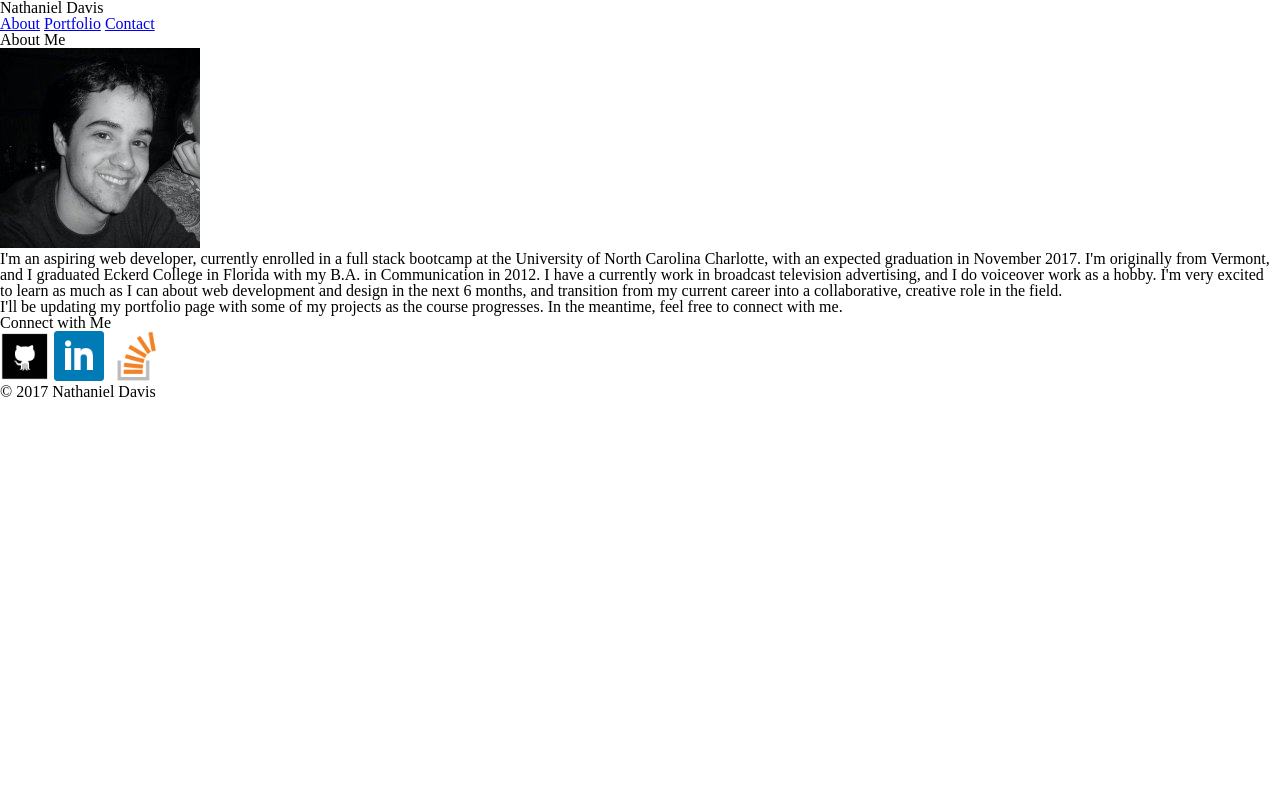
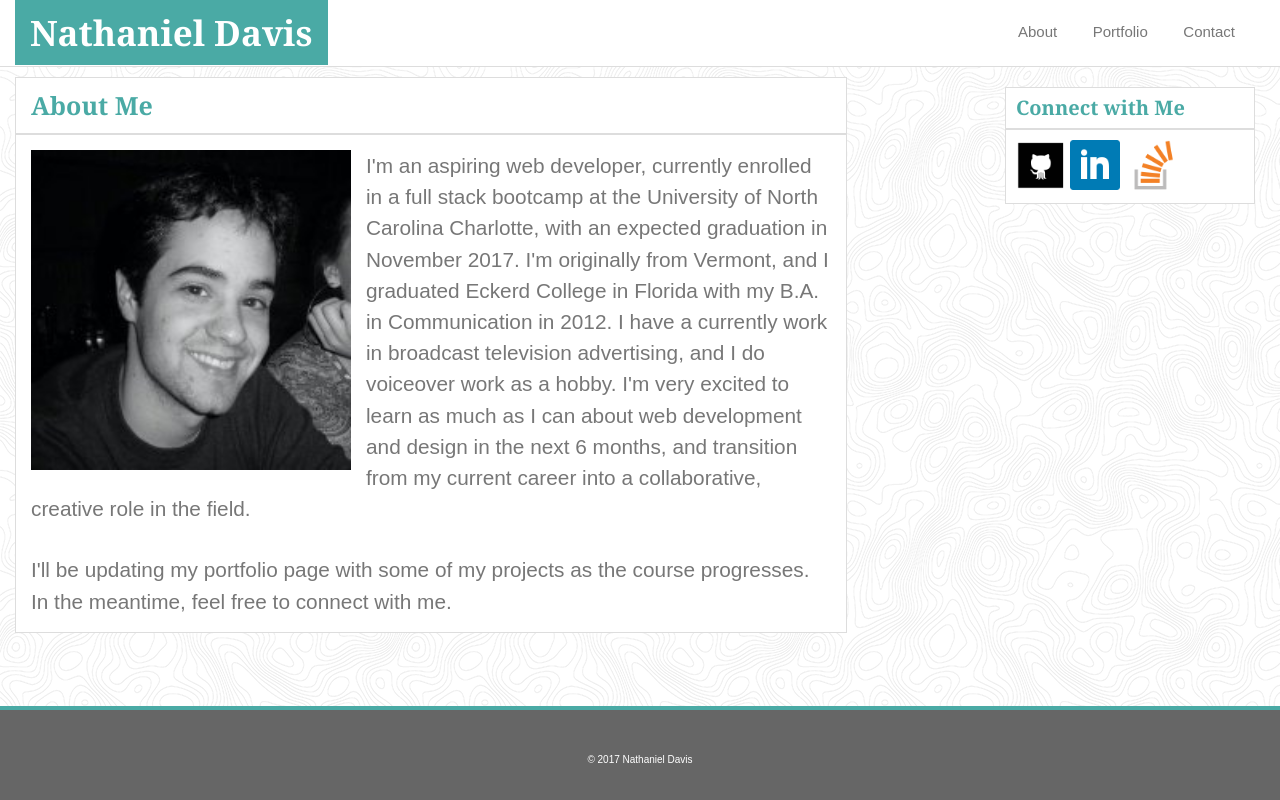
Before and after one commit to nwdavis/Responsive-Portfolio, a plain HTML site: page index.html in a window 1280 px wide. Drawn offline with Linux system fonts and the light colour scheme.

Commit message:
fixing css links

```diff
--- a/assets/css/style.css
+++ b/assets/css/style.css
@@ -225,10 +225,18 @@ footer {
 		width: 65%;
 		float: left;
 		margin-bottom: 50px;
+		margin-left: 15px;
 	}
 	.col-1-3 {
-		width: 32%;
+		width: 250px;
 		float: right;
+		margin-right: 25px;
+	}
+	nav {
+		margin-right: 25px;
+	}
+	h1 {
+		margin-left: 15px;
 	}
 
 }
--- a/index.html
+++ b/index.html
@@ -4,7 +4,7 @@
 	<meta charset="UTF-8">
 	<title>Responsive Portfolio</title>
 	<link rel="stylesheet" type="text/css" href="assets/css/reset.css">
-	<link rel="stylesheet" type="text/css" href="assets/css/style2ndattempt.css">
+	<link rel="stylesheet" type="text/css" href="assets/css/style.css">
 	<meta name="viewport" content="width=device-width, initial-scale=1.0">
 </head>
 <body>
```
Also changed, not shown: contact.html (+1 -1 lines), portfolio.html (+1 -1 lines).
